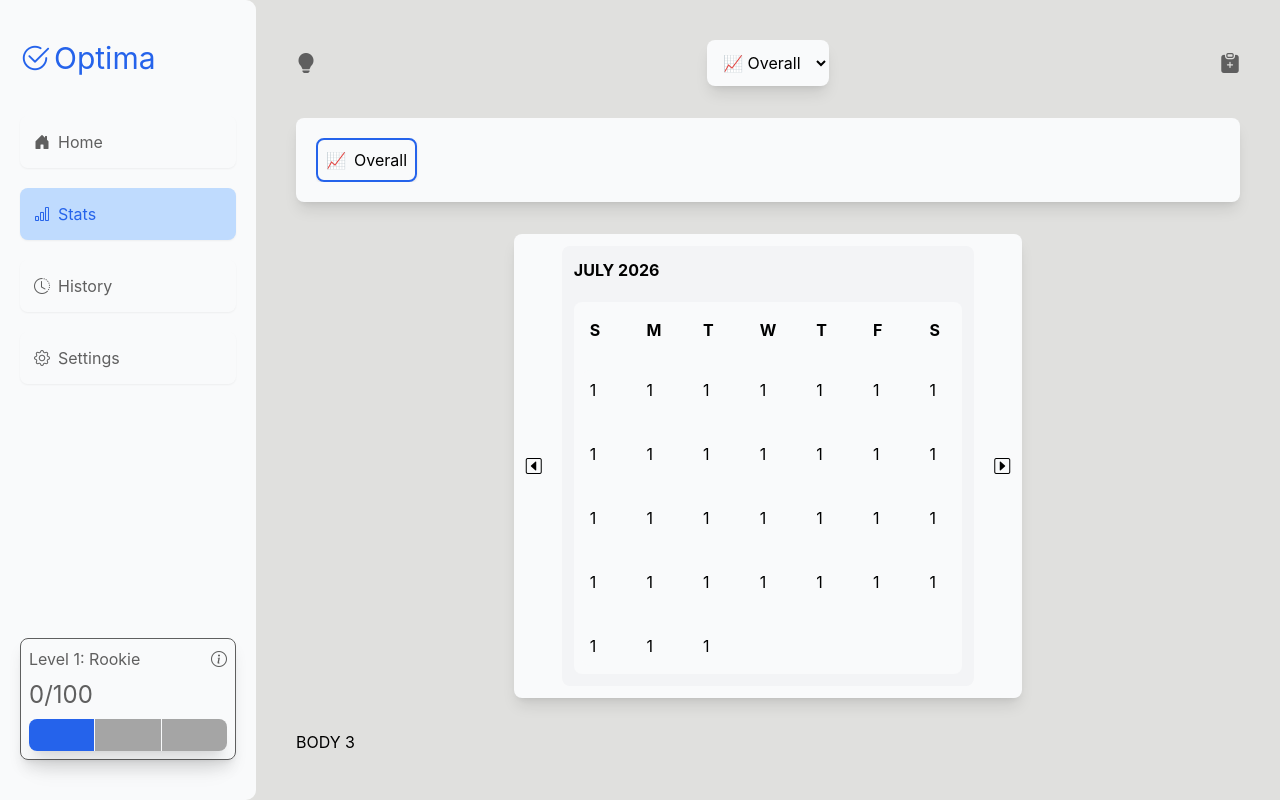
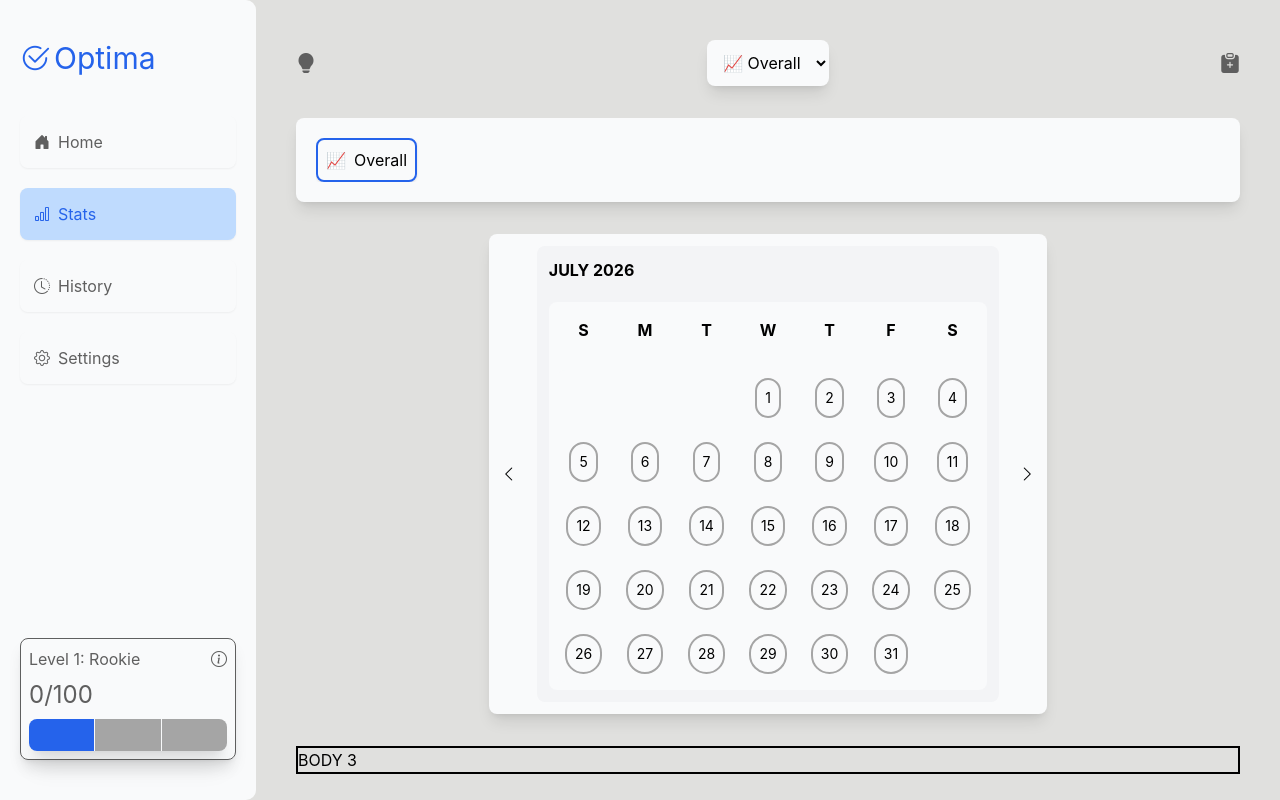
Before and after one commit to theinternetfae/Construction-site, a React (Vite) app: page /test/stats in a window 1280 px wide. Built offline with nearby package versions, Linux system fonts and the light colour scheme.

Commit message:
Redndering days of month in task stats

```diff
--- a/src/index.css
+++ b/src/index.css
@@ -499,25 +499,36 @@ body {
         .stats-calendar {
           @apply flex items-center justify-center;
 
+
           .calendar-outer {
-            @apply flex items-center gap-5 p-3 bg-[var(--mainbd-bg)] rounded-lg shadow-lg;
+            @apply flex items-center gap-1 p-2 bg-[var(--mainbd-bg)] rounded-lg shadow-lg
+            md:gap-5 md:p-3;
 
             .calendar-inner {
-              @apply bg-[#F3F4F6] flex flex-col gap-5 p-3 rounded-lg;
+              @apply bg-[#F3F4F6] flex flex-col gap-2 p-3 rounded-lg
+              md:gap-5;
 
               .calendar-month {
-                @apply font-bold;
+                @apply font-bold text-sm cursor-pointer
+                md:text-base;
               }
 
               .calender {
-                @apply flex flex-col gap-5 bg-[var(--mainbd-bg)] rounded-lg p-2;
+                @apply flex flex-col gap-2 bg-[var(--mainbd-bg)] rounded-lg p-2
+                md:p-2 md:gap-5;
 
                 .calendar-header {
-                  @apply grid grid-cols-7 gap-10 p-2 font-bold;
+                  @apply grid grid-cols-7 place-items-center text-sm gap-4 p-2 font-bold
+                  md:gap-6 md:text-base;
                 }
 
                 .calendar-dates {
-                  @apply grid grid-cols-7  gap-10 bg-[var(--mainbd-bg)] rounded-lg p-2;
+                  @apply grid grid-cols-7 place-items-center gap-2 bg-[var(--mainbd-bg)] text-sm rounded-lg p-2
+                  md:gap-6;
+
+                  p {
+                    @apply border border-2 border-[var(--light-muted-text)] p-2 rounded-full text-center
+                  }
                 }
               }
             }
@@ -535,9 +546,13 @@ body {
             } */
 
             i {
-              @apply hover:text-[var(--accent)] transition duration-300 ease-in-out;
+              @apply hover:text-[var(--accent)] transition duration-300 ease-in-out cursor-pointer;
             }
           }
+        }
+
+        .test {
+          @apply border border-2
         }
       }
     }
--- a/src/pages/Stats.jsx
+++ b/src/pages/Stats.jsx
@@ -34,12 +34,6 @@ function Stats() {
 
 
 
-
-
-
-
-
-
     const [chosenMonth, setChosenMonth] = useState(today);
 
     const visibleMonth = useMemo(() => {
@@ -59,7 +53,6 @@ function Stats() {
     useEffect(() => {
         console.log("Month dates", visibleMonth);
     }, [])
-
 
 
 
@@ -92,6 +85,7 @@ function Stats() {
         return uniqueTasks;
 
     }, [taskList, today]);
+
 
     return (
         <div className="stats">
@@ -153,7 +147,7 @@ function Stats() {
             <section className="stats-calendar">
                 <div className="calendar-outer">
 
-                    <i className="bi bi-caret-left-square"></i>
+                    <i className="bi bi-chevron-left"></i>
 
                     <div className="calendar-inner">
                         <p className="calendar-month">JULY 2026</p>
@@ -167,82 +161,34 @@ function Stats() {
 
                             </div>
 
+
                             <div className="calendar-dates">
-                                <p className="dates">1</p>
-                                <p className="dates">1</p>
-                                <p className="dates">1</p>
-                                <p className="dates">1</p>
-                                <p className="dates">1</p>
-                                <p className="dates">1</p>
-                                <p className="dates">1</p>
-                                <p className="dates">1</p>
-                                <p className="dates">1</p>
-                                <p className="dates">1</p>
-                                <p className="dates">1</p>
-                                <p className="dates">1</p>
-                                <p className="dates">1</p>
-                                <p className="dates">1</p>
-                                <p className="dates">1</p>
-                                <p className="dates">1</p>
-                                <p className="dates">1</p>
-                                <p className="dates">1</p>
-                                <p className="dates">1</p>
-                                <p className="dates">1</p>
-                                <p className="dates">1</p>
-                                <p className="dates">1</p>
-                                <p className="dates">1</p>
-                                <p className="dates">1</p>
-                                <p className="dates">1</p>
-                                <p className="dates">1</p>
-                                <p className="dates">1</p>
-                                <p className="dates">1</p>
-                                <p className="dates">1</p>
-                                <p className="dates">1</p>
-                                <p className="dates">1</p>
+                                {
+                                    visibleMonth.length > 0 &&
+                                    Array(visibleMonth[0].date.day()).fill(null).map((_, i) => (
+                                        <div key={"blank" + i} className="blank"></div>
+                                    ))
+                                }
+
+                                {
+                                    visibleMonth.map((day, i) => {
+                                        const isToday = day.date.isToday();
+
+                                        return (
+                                            <p key={i} className="dates">{day.dayNumber}</p>
+                                        )
+                                    })
+                                }
                             </div>
                         </div>
                     </div>
 
-                    {/* <div className="calendar-grid">
-
-                        {["S", "M", "T", "W", "T", "F", "S"].map((d, i) => (
-                            <div key={i} className="day-label">{d}</div>
-                        ))}
-
-                        {
-                            monthDays.length > 0 &&
-                            Array(monthDays[0].getDay()).fill(null).map((_, i) => (
-                                <div key={"blank"+ i} className="blank"></div>
-                            ))
-                        }
-
-                        {
-                            monthDays.map((day, i) => {
-                                const isToday = day.toDateString() === today.toDateString();
-                                const isMatch = matchingBorderDay.some(border => border.toDateString() === day.toDateString());
-
-                                const borderStyle = !selectedTask
-                                ? {}
-                                : isMatch
-                                    ? {border: `2px solid ${selectedTask.color}`}
-                                    : {border: 'grey'};
-
-                                return (
-                                    <div key={i} title={day.toLocaleDateString("en-US", { day: "numeric", month: "long", year: "numeric" })} className="date-cell" style={borderStyle}>
-                                        {isToday ? <i className="bi bi-geo-alt text-bluelight"></i> : day.getDate()}
-                                    </div>
-                                )
-                            })
-                        }
-
-                    </div> */}
-
-                    <i className="bi bi-caret-right-square"></i>
+                    <i className="bi bi-chevron-right"></i>
 
                 </div>
             </section>
 
-            <section>BODY 3</section>
+            <section className="test">BODY 3</section>
 
             {aboutPage && <Alert
                 text={'Only reoccuring tasks are displayed here and calculated to determine your stats.'}
```
